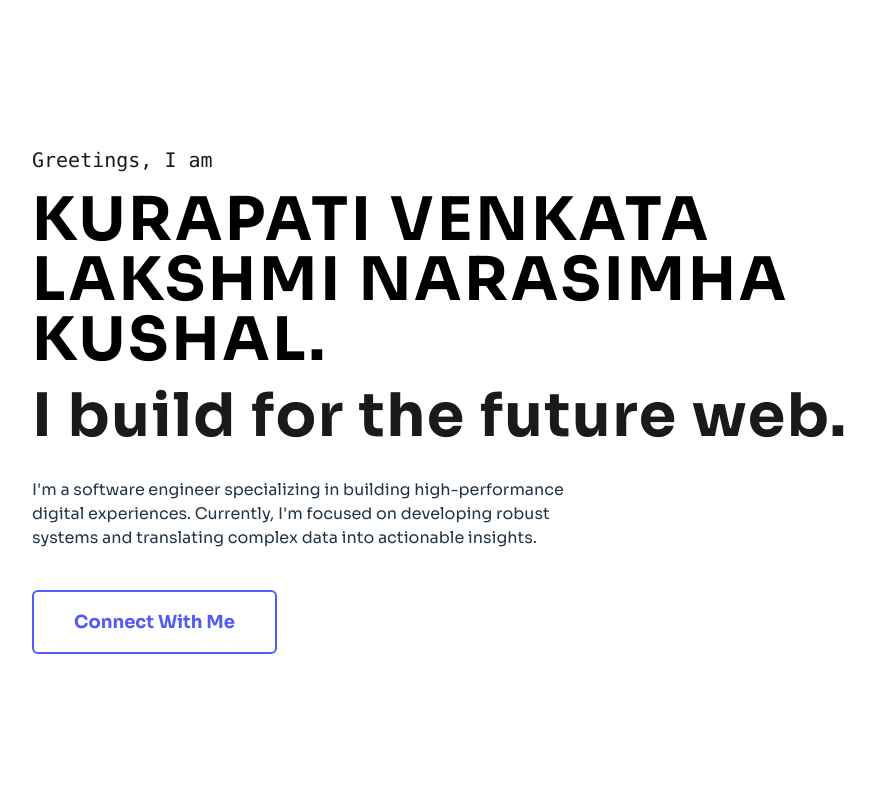
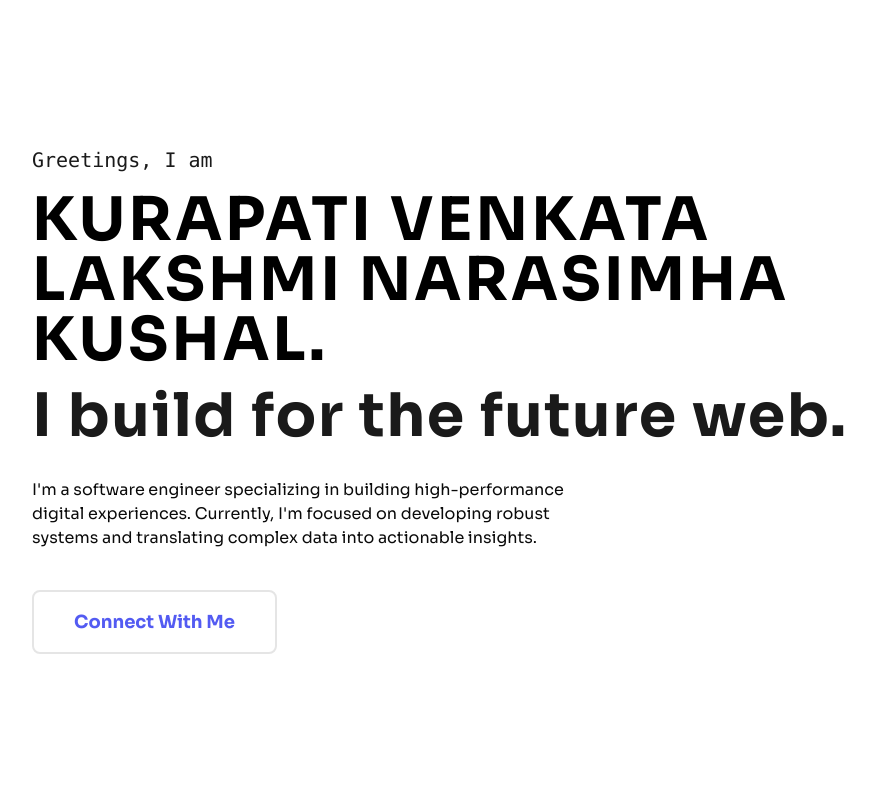
Before and after one commit to KVLNK12305/Oreno_Waga_Saku, a React app in the folder portfolio/: page / in a window 1280 px wide. Shown: the top 800 px of the page, without its empty margins (160-1035 px from the left). Built offline with nearby package versions, Linux system fonts and the light colour scheme; the HTML template or start-up script is replaced by a standard one.

Commit message:
added shadcn UI and a new font style

```diff
--- a/portfolio/src/index.css
+++ b/portfolio/src/index.css
@@ -1,5 +1,8 @@
 @import url('https://fonts.googleapis.com/css2?family=Sora:wght@400;500;700&display=swap');
 @import "tailwindcss";
+@import "tw-animate-css";
+
+@custom-variant dark (&:is(.dark *));
 
 /* ✨ Tell Tailwind where to inject layers */
 @layer base {
@@ -121,3 +124,119 @@
     color: initial;
   }
 }
+
+@theme inline {
+  --radius-sm: calc(var(--radius) - 4px);
+  --radius-md: calc(var(--radius) - 2px);
+  --radius-lg: var(--radius);
+  --radius-xl: calc(var(--radius) + 4px);
+  --color-background: var(--background);
+  --color-foreground: var(--foreground);
+  --color-card: var(--card);
+  --color-card-foreground: var(--card-foreground);
+  --color-popover: var(--popover);
+  --color-popover-foreground: var(--popover-foreground);
+  --color-primary: var(--primary);
+  --color-primary-foreground: var(--primary-foreground);
+  --color-secondary: var(--secondary);
+  --color-secondary-foreground: var(--secondary-foreground);
+  --color-muted: var(--muted);
+  --color-muted-foreground: var(--muted-foreground);
+  --color-accent: var(--accent);
+  --color-accent-foreground: var(--accent-foreground);
+  --color-destructive: var(--destructive);
+  --color-border: var(--border);
+  --color-input: var(--input);
+  --color-ring: var(--ring);
+  --color-chart-1: var(--chart-1);
+  --color-chart-2: var(--chart-2);
+  --color-chart-3: var(--chart-3);
+  --color-chart-4: var(--chart-4);
+  --color-chart-5: var(--chart-5);
+  --color-sidebar: var(--sidebar);
+  --color-sidebar-foreground: var(--sidebar-foreground);
+  --color-sidebar-primary: var(--sidebar-primary);
+  --color-sidebar-primary-foreground: var(--sidebar-primary-foreground);
+  --color-sidebar-accent: var(--sidebar-accent);
+  --color-sidebar-accent-foreground: var(--sidebar-accent-foreground);
+  --color-sidebar-border: var(--sidebar-border);
+  --color-sidebar-ring: var(--sidebar-ring);
+}
+
+:root {
+  --radius: 0.625rem;
+  --background: oklch(1 0 0);
+  --foreground: oklch(0.145 0 0);
+  --card: oklch(1 0 0);
+  --card-foreground: oklch(0.145 0 0);
+  --popover: oklch(1 0 0);
+  --popover-foreground: oklch(0.145 0 0);
+  --primary: oklch(0.205 0 0);
+  --primary-foreground: oklch(0.985 0 0);
+  --secondary: oklch(0.97 0 0);
+  --secondary-foreground: oklch(0.205 0 0);
+  --muted: oklch(0.97 0 0);
+  --muted-foreground: oklch(0.556 0 0);
+  --accent: oklch(0.97 0 0);
+  --accent-foreground: oklch(0.205 0 0);
+  --destructive: oklch(0.577 0.245 27.325);
+  --border: oklch(0.922 0 0);
+  --input: oklch(0.922 0 0);
+  --ring: oklch(0.708 0 0);
+  --chart-1: oklch(0.646 0.222 41.116);
+  --chart-2: oklch(0.6 0.118 184.704);
+  --chart-3: oklch(0.398 0.07 227.392);
+  --chart-4: oklch(0.828 0.189 84.429);
+  --chart-5: oklch(0.769 0.188 70.08);
+  --sidebar: oklch(0.985 0 0);
+  --sidebar-foreground: oklch(0.145 0 0);
+  --sidebar-primary: oklch(0.205 0 0);
+  --sidebar-primary-foreground: oklch(0.985 0 0);
+  --sidebar-accent: oklch(0.97 0 0);
+  --sidebar-accent-foreground: oklch(0.205 0 0);
+  --sidebar-border: oklch(0.922 0 0);
+  --sidebar-ring: oklch(0.708 0 0);
+}
+
+.dark {
+  --background: oklch(0.145 0 0);
+  --foreground: oklch(0.985 0 0);
+  --card: oklch(0.205 0 0);
+  --card-foreground: oklch(0.985 0 0);
+  --popover: oklch(0.205 0 0);
+  --popover-foreground: oklch(0.985 0 0);
+  --primary: oklch(0.922 0 0);
+  --primary-foreground: oklch(0.205 0 0);
+  --secondary: oklch(0.269 0 0);
+  --secondary-foreground: oklch(0.985 0 0);
+  --muted: oklch(0.269 0 0);
+  --muted-foreground: oklch(0.708 0 0);
+  --accent: oklch(0.269 0 0);
+  --accent-foreground: oklch(0.985 0 0);
+  --destructive: oklch(0.704 0.191 22.216);
+  --border: oklch(1 0 0 / 10%);
+  --input: oklch(1 0 0 / 15%);
+  --ring: oklch(0.556 0 0);
+  --chart-1: oklch(0.488 0.243 264.376);
+  --chart-2: oklch(0.696 0.17 162.48);
+  --chart-3: oklch(0.769 0.188 70.08);
+  --chart-4: oklch(0.627 0.265 303.9);
+  --chart-5: oklch(0.645 0.246 16.439);
+  --sidebar: oklch(0.205 0 0);
+  --sidebar-foreground: oklch(0.985 0 0);
+  --sidebar-primary: oklch(0.488 0.243 264.376);
+  --sidebar-primary-foreground: oklch(0.985 0 0);
+  --sidebar-accent: oklch(0.269 0 0);
+  --sidebar-accent-foreground: oklch(0.985 0 0);
+  --sidebar-border: oklch(1 0 0 / 10%);
+  --sidebar-ring: oklch(0.556 0 0);
+}
+
+@layer base {
+  * {
+    @apply border-border outline-ring/50;
+  }
+  body {
+    @apply bg-background text-foreground;
+  }
+}
--- /dev/null
+++ b/portfolio/src/lib/utils.js
@@ -0,0 +1,6 @@
+import { clsx } from "clsx";
+import { twMerge } from "tailwind-merge"
+
+export function cn(...inputs) {
+  return twMerge(clsx(inputs));
+}
--- a/portfolio/vite.config.js
+++ b/portfolio/vite.config.js
@@ -1,7 +1,14 @@
-import { defineConfig } from 'vite'
-import react from '@vitejs/plugin-react'
-import tailwindcss from '@tailwindcss/vite'
+import path from "path"
+import tailwindcss from "@tailwindcss/vite"
+import react from "@vitejs/plugin-react"
+import { defineConfig } from "vite"
 
+// https://vite.dev/config/
 export default defineConfig({
   plugins: [react(), tailwindcss()],
+  resolve: {
+    alias: {
+      "@": path.resolve(__dirname, "./src"),
+    },
+  },
 })
```
Also changed, not shown: portfolio/jsconfig.json (added, +12 -0 lines), portfolio/package.json (+8 -0 lines), portfolio/Font_1.otf (added), portfolio/components.json (added), 1 other file (tests, documents, lock files or other folders).
